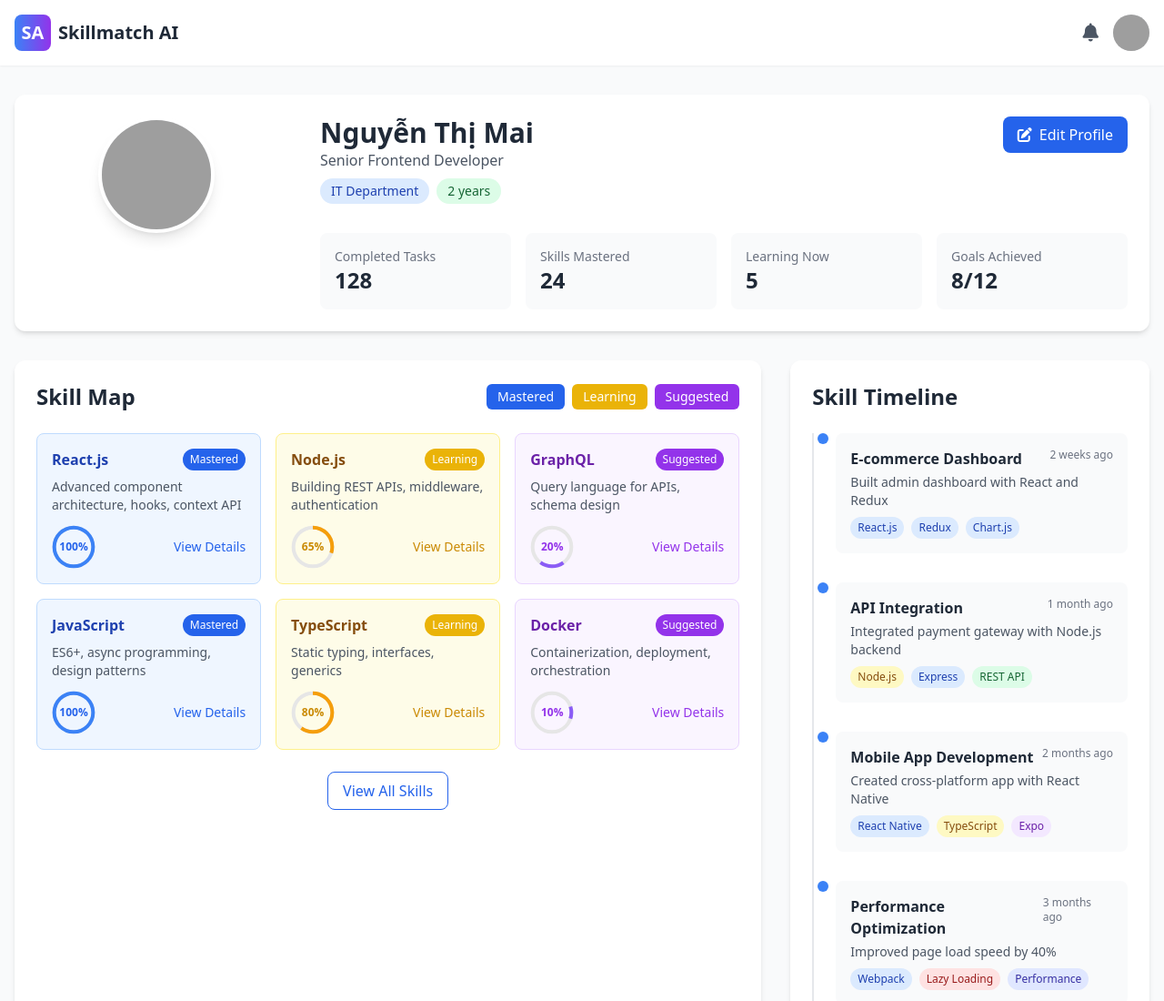
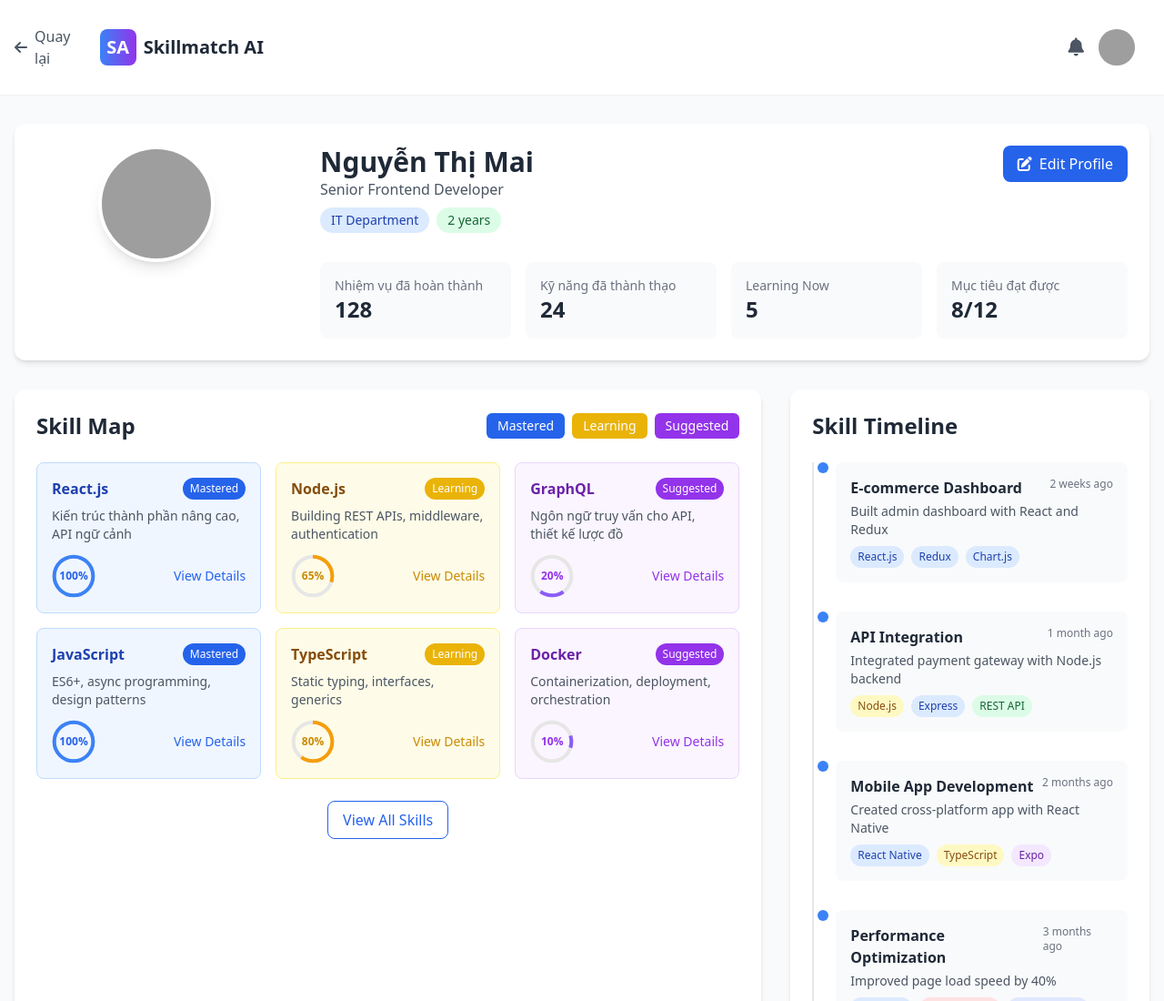
Before and after one commit to vannn-15/Skillmatch-AI, a plain HTML site: page SkillProfile.html in a window 1280 px wide. Shown: the top 1100 px of the page at 91% size. Drawn offline with nearby package versions, Linux system fonts and the light colour scheme; grey boxes are pictures that could not be loaded.

Commit message:
Update SkillProfile.html

```diff
--- a/SkillProfile.html
+++ b/SkillProfile.html
@@ -34,6 +34,12 @@
 <body class="bg-gray-50 font-sans">
     <!-- Header -->
     <header class="bg-white shadow-sm">
+         <div class="flex items-center justify-between p-4">
+                    <div class="flex items-center">
+                        <a href="index.html" class="flex items-center text-gray-600 hover:text-gray-900">
+                            <i class="fas fa-arrow-left mr-2"></i> Quay lại
+                        </a>
+                    </div>
         <div class="container mx-auto px-4 py-4 flex justify-between items-center">
             <div class="flex items-center space-x-2">
                 <div class="w-10 h-10 bg-gradient-to-r from-blue-500 to-purple-600 rounded-lg flex items-center justify-center text-white font-bold text-xl">SA</div>
@@ -77,11 +83,11 @@
                     </div>
                     <div class="grid grid-cols-2 md:grid-cols-4 gap-4 mt-4">
                         <div class="bg-gray-50 p-4 rounded-lg">
-                            <p class="text-gray-500 text-sm">Completed Tasks</p>
+                            <p class="text-gray-500 text-sm">Nhiệm vụ đã hoàn thành</p>
                             <p class="text-2xl font-bold text-gray-800">128</p>
                         </div>
                         <div class="bg-gray-50 p-4 rounded-lg">
-                            <p class="text-gray-500 text-sm">Skills Mastered</p>
+                            <p class="text-gray-500 text-sm">Kỹ năng đã thành thạo</p>
                             <p class="text-2xl font-bold text-gray-800">24</p>
                         </div>
                         <div class="bg-gray-50 p-4 rounded-lg">
@@ -89,7 +95,7 @@
                             <p class="text-2xl font-bold text-gray-800">5</p>
                         </div>
                         <div class="bg-gray-50 p-4 rounded-lg">
-                            <p class="text-gray-500 text-sm">Goals Achieved</p>
+                            <p class="text-gray-500 text-sm">Mục tiêu đạt được</p>
                             <p class="text-2xl font-bold text-gray-800">8/12</p>
                         </div>
                     </div>
@@ -117,7 +123,7 @@
                             <h3 class="font-semibold text-blue-800">React.js</h3>
                             <span class="px-2 py-1 bg-blue-600 text-white text-xs rounded-full">Mastered</span>
                         </div>
-                        <p class="text-sm text-gray-600 mb-3">Advanced component architecture, hooks, context API</p>
+                        <p class="text-sm text-gray-600 mb-3">Kiến trúc thành phần nâng cao, API ngữ cảnh</p>
                         <div class="flex justify-between items-center">
                             <div class="w-12 h-12 relative">
                                 <svg class="w-full h-full" viewBox="0 0 36 36">
@@ -155,7 +161,7 @@
                             <h3 class="font-semibold text-purple-800">GraphQL</h3>
                             <span class="px-2 py-1 bg-purple-600 text-white text-xs rounded-full">Suggested</span>
                         </div>
-                        <p class="text-sm text-gray-600 mb-3">Query language for APIs, schema design</p>
+                        <p class="text-sm text-gray-600 mb-3">Ngôn ngữ truy vấn cho API, thiết kế lược đồ</p>
                         <div class="flex justify-between items-center">
                             <div class="w-12 h-12 relative">
                                 <svg class="w-full h-full" viewBox="0 0 36 36">
@@ -470,7 +476,7 @@
                     </div>
 
                     <div>
-                        <h3 class="font-semibold text-gray-800 mb-2">Skill Progress</h3>
+                        <h3 class="font-semibold text-gray-800 mb-2">Tiến trình kỹ năng</h3>
                         <div class="flex items-center justify-center mb-4">
                             <div class="w-32 h-32 relative mr-6">
                                 <svg class="w-full h-full" viewBox="0 0 36 36">
```
